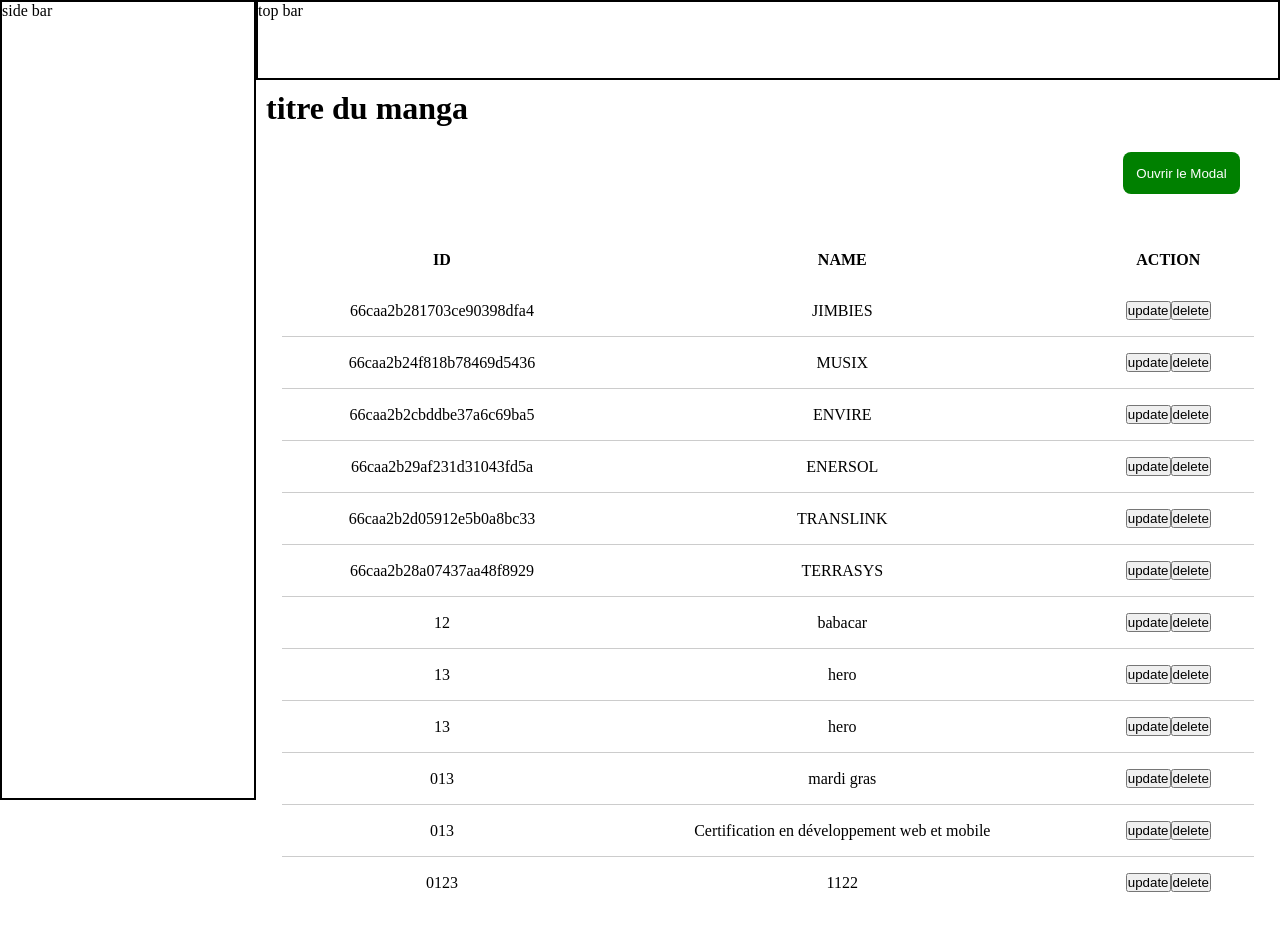
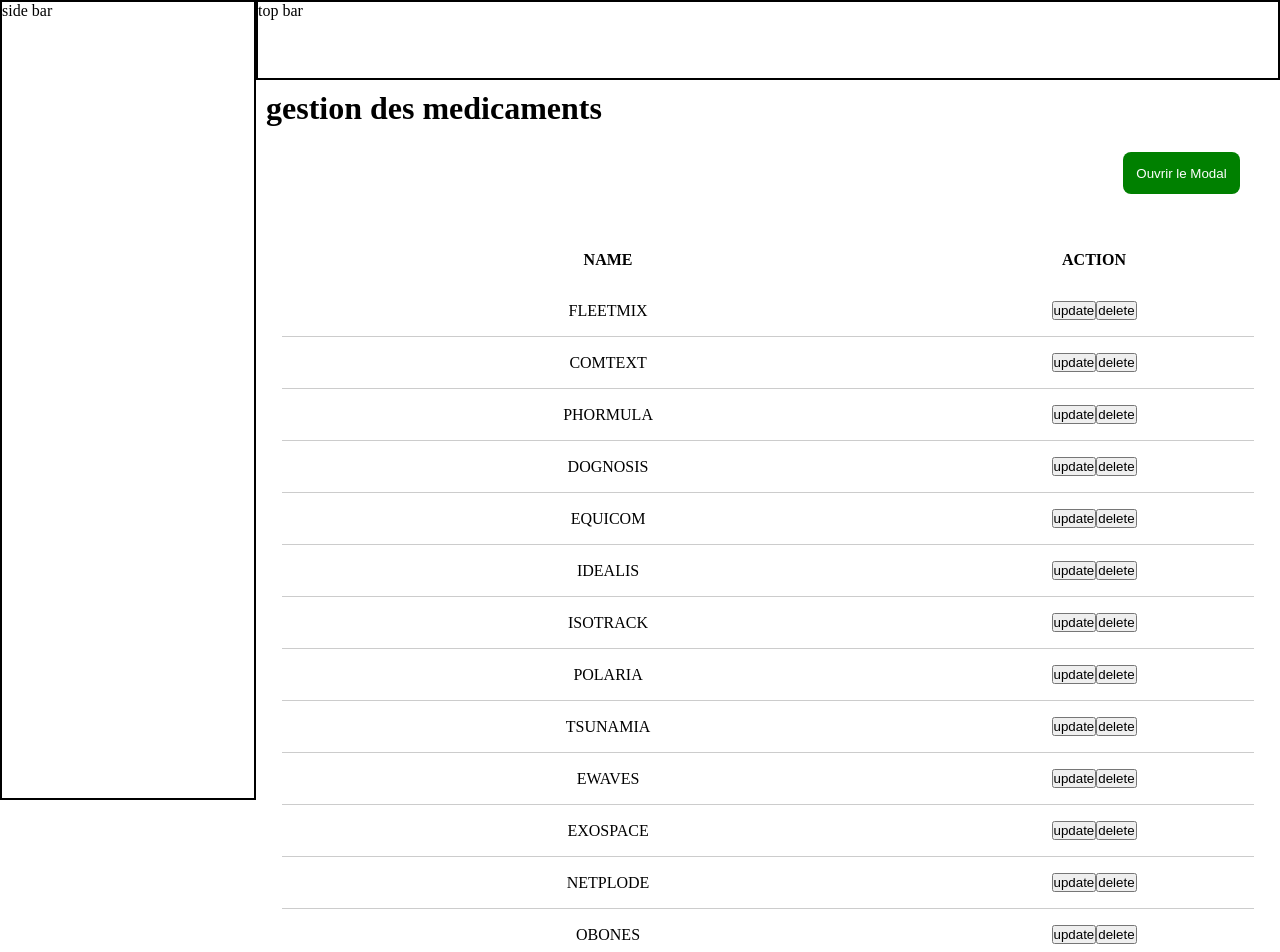
Before and after one commit to babagl/domFrontEnd, an Angular app: page /medicament in a window 1280 px wide. Before the commit this address led to /posts. Shown: the top 952 px of the page. Before the commit the page ends 929 px from the top, so only its background shows below. Built offline with nearby package versions, Linux system fonts and the light colour scheme; data requests are answered from the project's data file.

Commit message:
crud ajout medoc

```diff
--- a/db.json
+++ b/db.json
@@ -1,29 +1,5 @@
 {
   "posts": [
-    {
-      "id": "66caa2b281703ce90398dfa4",
-      "name": "JIMBIES"
-    },
-    {
-      "id": "66caa2b24f818b78469d5436",
-      "name": "MUSIX"
-    },
-    {
-      "id": "66caa2b2cbddbe37a6c69ba5",
-      "name": "ENVIRE"
-    },
-    {
-      "id": "66caa2b29af231d31043fd5a",
-      "name": "ENERSOL"
-    },
-    {
-      "id": "66caa2b2d05912e5b0a8bc33",
-      "name": "TRANSLINK"
-    },
-    {
-      "id": "66caa2b28a07437aa48f8929",
-      "name": "TERRASYS"
-    },
     {
       "id": "12",
       "name": "babacar"
@@ -47,6 +23,10 @@
     {
       "id": "0123",
       "name": "1122"
+    },
+    {
+      "id": "f8ac",
+      "name": "java"
     }
   ],
   "users": [
@@ -119,6 +99,101 @@
       "lastName": "Pollard",
       "email": "marciapollard@isologics.com",
       "password": "marciapollard@isologics.com"
+    },
+    {
+      "id": "8602",
+      "firstName": "Abdoulaye",
+      "lastName": "SALL",
+      "email": "sall.abdoulaye9991@gmail.com",
+      "password": "Babagl"
+    },
+    {
+      "id": "6a66",
+      "firstName": "Abdoulaye",
+      "lastName": "SALL",
+      "email": "sall.abdoulaye9991@gmail.com",
+      "password": "bbbbbb"
+    },
+    {
+      "id": "97eb",
+      "firstName": "Abdoulaye Sall",
+      "lastName": "SALL",
+      "email": "sall.abdoulaye9991@gmail.com",
+      "password": "bababba"
+    }
+  ],
+  "medicament": [
+    {
+      "id": 0,
+      "name": "FLEETMIX"
+    },
+    {
+      "id": 1,
+      "name": "COMTEXT"
+    },
+    {
+      "id": 2,
+      "name": "PHORMULA"
+    },
+    {
+      "id": 3,
+      "name": "DOGNOSIS"
+    },
+    {
+      "id": 4,
+      "name": "EQUICOM"
+    },
+    {
+      "id": 5,
+      "name": "IDEALIS"
+    },
+    {
+      "id": 6,
+      "name": "ISOTRACK"
+    },
+    {
+      "id": 7,
+      "name": "POLARIA"
+    },
+    {
+      "id": 8,
+      "name": "TSUNAMIA"
+    },
+    {
+      "id": 9,
+      "name": "EWAVES"
+    },
+    {
+      "id": 10,
+      "name": "EXOSPACE"
+    },
+    {
+      "id": 11,
+      "name": "NETPLODE"
+    },
+    {
+      "id": 12,
+      "name": "OBONES"
+    },
+    {
+      "id": 13,
+      "name": "LUDAK"
+    },
+    {
+      "id": 14,
+      "name": "ZEPITOPE"
+    },
+    {
+      "id": 15,
+      "name": "SLAX"
+    },
+    {
+      "id": 16,
+      "name": "ZILLAR"
+    },
+    {
+      "id": 17,
+      "name": "sall.abdoulaye9991@gmail.com"
     }
   ]
 }
--- a/lib/tables/table.component.html
+++ b/lib/tables/table.component.html
@@ -7,7 +7,6 @@
                   @for (ele of headerTable; track ele){
                     <th scope="col">{{ele}}</th>
                   }
-
                     <th scope="col">Action</th>
                 </tr>
         </thead>
--- a/public/model.schema.json
+++ b/public/model.schema.json
@@ -3,7 +3,7 @@
       "titre" : "Postes",
       "endpoint" : "posts",
       "headerTable" : [
-          "id", "name"
+           "name"
       ],
       "withUpdate" : true,
       "withDelete" : true,
@@ -35,7 +35,7 @@
         "titre" : "Utilisateurs",
         "endpoint" : "users",
         "headerTable" : [
-            "id", "firstName", "lastName", "email"
+             "firstName", "lastName", "email"
         ],
         "withUpdate" : true,
         "withDelete" : true,
@@ -100,5 +100,36 @@
         ]
         }
       ]
+    },
+    "medicament" : {
+      "titre": "gestion des medicaments",
+      "endpoint": "medicament",
+      "headerTable": [
+         "name"
+      ],
+      "withUpdate": true,
+      "withDelete": true,
+      "ajout": [
+        {
+          "id" : 1,
+          "value" : [
+            {
+              "label": "Nom du medoc",
+              "inputType": "text",
+              "type" : "input",
+              "control": {
+                "initiale" : "",
+                "validations" : ["required", "minLength_3"]
+
+              },
+              "errorMessage" : "Le champ prenom est requis et dois comporter au moins 3 lettres",
+              "id": "name",
+              "name": "name"
+
+            }
+          ]
+        }
+
+     ]
     }
 }
--- a/src/app/app.routes.ts
+++ b/src/app/app.routes.ts
@@ -20,6 +20,14 @@ export const routes: Routes = [
 
 },
 {
+
+    path : "medicament",
+    component : DefaultCrudComponent,
+    resolve : {
+        data : preloadModelSchemaJsonResolver
+    }
+},
+{
     path : '**',
     redirectTo : 'posts'
 }
--- a/src/app/defaultCrud/default-crud/default-crud.component.html
+++ b/src/app/defaultCrud/default-crud/default-crud.component.html
@@ -1,6 +1,6 @@
 <div class="container">
   <div >
-    <h1 class="titre">titre du manga</h1>
+    <h1 class="titre">{{title}}</h1>
   </div>
   <!-- Bouton pour ouvrir le modal -->
   <div class="add-button d-flex aic jce">
```
Also changed, not shown: model.schema.docs.js (deleted, +0 -65 lines), 1 other file (tests, documents, lock files or other folders).
